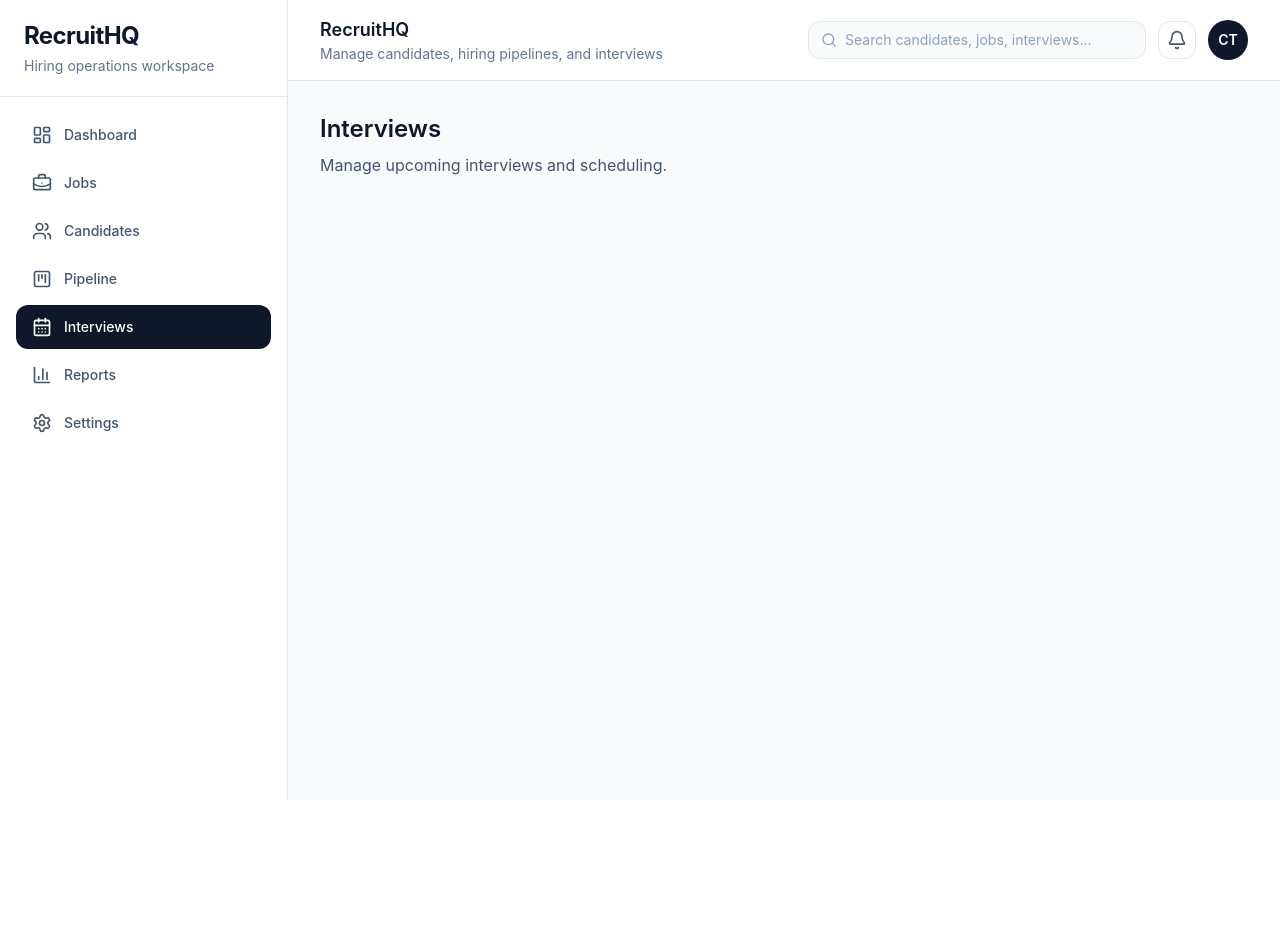
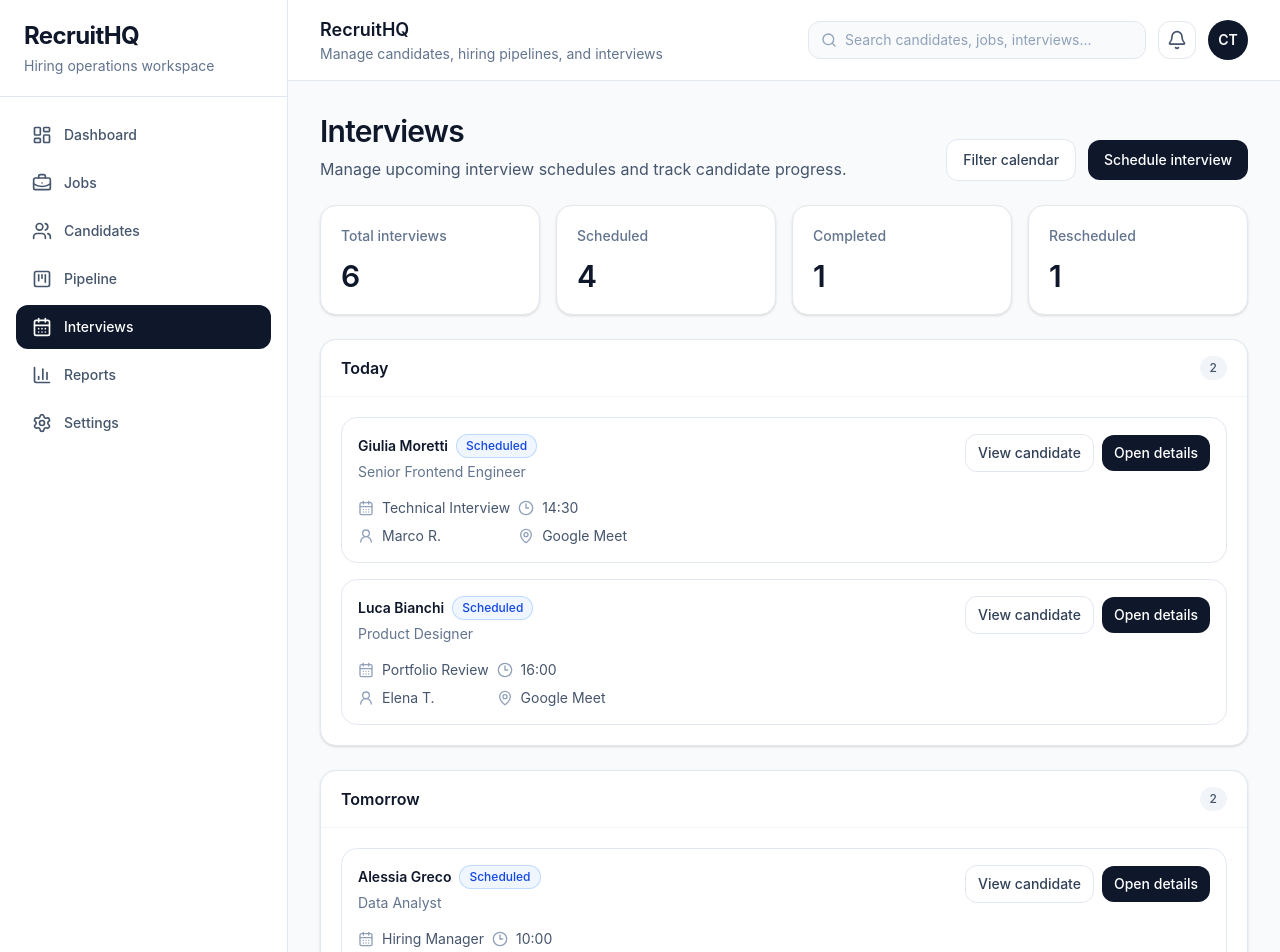
Before and after one commit to oemercemtabar/RecruitHQ, a React (Vite) app: page /interviews in a window 1280 px wide. Shown: the top 952 px of the page. Before the commit the page ends 800 px from the top, so only its background shows below. Built offline with nearby package versions, Linux system fonts and the light colour scheme.

Commit message:
feat: add interviews page with grouped schedule views

```diff
--- /dev/null
+++ b/src/components/interviews/InterviewGroupCard.tsx
@@ -0,0 +1,97 @@
+import { Link } from "react-router-dom";
+import { CalendarDays, Clock3, MapPin, UserRound } from "lucide-react";
+import type { Interview } from "../../types/interview";
+import { getInterviewStatusClasses } from "../../lib/interview-ui";
+
+type InterviewGroupCardProps = {
+  title: string;
+  items: Interview[];
+};
+
+export function InterviewGroupCard({
+  title,
+  items,
+}: InterviewGroupCardProps) {
+  return (
+    <section className="rounded-2xl border border-slate-200 bg-white shadow-sm">
+      <div className="border-b border-slate-100 px-5 py-4">
+        <div className="flex items-center justify-between gap-3">
+          <h3 className="text-base font-semibold text-slate-900">{title}</h3>
+          <span className="rounded-full bg-slate-100 px-2.5 py-1 text-xs font-medium text-slate-600">
+            {items.length}
+          </span>
+        </div>
+      </div>
+
+      <div className="p-5">
+        <div className="space-y-4">
+          {items.map((interview) => (
+            <article
+              key={interview.id}
+              className="rounded-2xl border border-slate-200 p-4"
+            >
+              <div className="flex flex-col gap-4 lg:flex-row lg:items-start lg:justify-between">
+                <div className="min-w-0">
+                  <div className="flex flex-wrap items-center gap-2">
+                    <h4 className="text-sm font-semibold text-slate-900">
+                      {interview.candidateName}
+                    </h4>
+                    <span
+                      className={`rounded-full px-2.5 py-1 text-xs font-medium ${getInterviewStatusClasses(
+                        interview.status,
+                      )}`}
+                    >
+                      {interview.status}
+                    </span>
+                  </div>
+
+                  <p className="mt-1 text-sm text-slate-500">{interview.role}</p>
+
+                  <div className="mt-4 grid gap-2 text-sm text-slate-600 sm:grid-cols-2">
+                    <div className="flex items-center gap-2">
+                      <CalendarDays className="h-4 w-4 text-slate-400" />
+                      <span>{interview.stage}</span>
+                    </div>
+
+                    <div className="flex items-center gap-2">
+                      <Clock3 className="h-4 w-4 text-slate-400" />
+                      <span>{interview.time}</span>
+                    </div>
+
+                    <div className="flex items-center gap-2">
+                      <UserRound className="h-4 w-4 text-slate-400" />
+                      <span>{interview.interviewer}</span>
+                    </div>
+
+                    <div className="flex items-center gap-2">
+                      <MapPin className="h-4 w-4 text-slate-400" />
+                      <span>{interview.location}</span>
+                    </div>
+                  </div>
+                </div>
+
+                <div className="flex shrink-0 items-center gap-2">
+                  <Link
+                    to={`/candidates/${interview.candidateId}`}
+                    className="rounded-xl border border-slate-200 px-3 py-2 text-sm font-medium text-slate-700 transition hover:bg-slate-50"
+                  >
+                    View candidate
+                  </Link>
+                  <button className="rounded-xl bg-slate-900 px-3 py-2 text-sm font-medium text-white transition hover:bg-slate-800">
+                    Open details
+                  </button>
+                </div>
+              </div>
+            </article>
+          ))}
+
+          {items.length === 0 ? (
+            <div className="rounded-2xl border border-dashed border-slate-300 bg-slate-50 px-4 py-10 text-center text-sm text-slate-400">
+              No interviews scheduled.
+            </div>
+          ) : null}
+        </div>
+      </div>
+    </section>
+  );
+}
--- a/src/components/pipeline/PipelineColumn.tsx
+++ b/src/components/pipeline/PipelineColumn.tsx
@@ -30,7 +30,7 @@ export function PipelineColumn({
   candidates,
 }: PipelineColumnProps) {
   return (
-    <section className="flex h-full min-h-[520px] flex-col rounded-2xl border border-slate-200 bg-slate-50">
+    <section className="flex h-full min-h-520px flex-col rounded-2xl border border-slate-200 bg-slate-50">
       <div className="border-b border-slate-200 p-4">
         <div className="flex items-center justify-between gap-3">
           <div className="flex items-center gap-3">
--- /dev/null
+++ b/src/data/mock/interviews.ts
@@ -0,0 +1,76 @@
+import type { Interview } from "../../types/interview";
+
+export const interviews: Interview[] = [
+  {
+    id: "int-1",
+    candidateId: "cand-1",
+    candidateName: "Giulia Moretti",
+    role: "Senior Frontend Engineer",
+    stage: "Technical Interview",
+    dateLabel: "Today",
+    time: "14:30",
+    interviewer: "Marco R.",
+    status: "Scheduled",
+    location: "Google Meet",
+  },
+  {
+    id: "int-2",
+    candidateId: "cand-2",
+    candidateName: "Luca Bianchi",
+    role: "Product Designer",
+    stage: "Portfolio Review",
+    dateLabel: "Today",
+    time: "16:00",
+    interviewer: "Elena T.",
+    status: "Scheduled",
+    location: "Google Meet",
+  },
+  {
+    id: "int-3",
+    candidateId: "cand-7",
+    candidateName: "Alessia Greco",
+    role: "Data Analyst",
+    stage: "Hiring Manager",
+    dateLabel: "Tomorrow",
+    time: "10:00",
+    interviewer: "Davide P.",
+    status: "Scheduled",
+    location: "HQ Office",
+  },
+  {
+    id: "int-4",
+    candidateId: "cand-3",
+    candidateName: "Sofia Conti",
+    role: "Talent Acquisition Partner",
+    stage: "Final Interview",
+    dateLabel: "Tomorrow",
+    time: "15:30",
+    interviewer: "Claudia T.",
+    status: "Rescheduled",
+    location: "Google Meet",
+  },
+  {
+    id: "int-5",
+    candidateId: "cand-8",
+    candidateName: "Davide Romano",
+    role: "Senior Frontend Engineer",
+    stage: "Recruiter Screening",
+    dateLabel: "This Week",
+    time: "11:00",
+    interviewer: "Francesca L.",
+    status: "Scheduled",
+    location: "Google Meet",
+  },
+  {
+    id: "int-6",
+    candidateId: "cand-5",
+    candidateName: "Francesca Russo",
+    role: "Senior Frontend Engineer",
+    stage: "Final Interview",
+    dateLabel: "This Week",
+    time: "17:00",
+    interviewer: "Marco R.",
+    status: "Completed",
+    location: "HQ Office",
+  },
+];
--- /dev/null
+++ b/src/lib/interview-ui.ts
@@ -0,0 +1,16 @@
+import type { InterviewStatus } from "../types/interview";
+
+export function getInterviewStatusClasses(status: InterviewStatus) {
+  switch (status) {
+    case "Scheduled":
+      return "bg-blue-50 text-blue-700 ring-1 ring-inset ring-blue-200";
+    case "Completed":
+      return "bg-emerald-50 text-emerald-700 ring-1 ring-inset ring-emerald-200";
+    case "Rescheduled":
+      return "bg-amber-50 text-amber-700 ring-1 ring-inset ring-amber-200";
+    case "Cancelled":
+      return "bg-rose-50 text-rose-700 ring-1 ring-inset ring-rose-200";
+    default:
+      return "bg-slate-100 text-slate-700 ring-1 ring-inset ring-slate-200";
+  }
+}
--- a/src/pages/InterviewsPage.tsx
+++ b/src/pages/InterviewsPage.tsx
@@ -1,10 +1,80 @@
+import { interviews } from "../data/mock/interviews";
+import { InterviewGroupCard } from "../components/interviews/InterviewGroupCard";
+
 export function InterviewsPage() {
+  const today = interviews.filter((item) => item.dateLabel === "Today");
+  const tomorrow = interviews.filter((item) => item.dateLabel === "Tomorrow");
+  const thisWeek = interviews.filter((item) => item.dateLabel === "This Week");
+
+  const scheduledCount = interviews.filter(
+    (item) => item.status === "Scheduled",
+  ).length;
+
+  const completedCount = interviews.filter(
+    (item) => item.status === "Completed",
+  ).length;
+
+  const rescheduledCount = interviews.filter(
+    (item) => item.status === "Rescheduled",
+  ).length;
+
   return (
-    <div>
-      <h2 className="text-2xl font-semibold text-slate-900">Interviews</h2>
-      <p className="mt-2 text-slate-600">
-        Manage upcoming interviews and scheduling.
-      </p>
+    <div className="space-y-6">
+      <div className="flex flex-col gap-4 lg:flex-row lg:items-end lg:justify-between">
+        <div>
+          <h2 className="text-3xl font-semibold tracking-tight text-slate-900">
+            Interviews
+          </h2>
+          <p className="mt-2 text-slate-600">
+            Manage upcoming interview schedules and track candidate progress.
+          </p>
+        </div>
+
+        <div className="flex flex-wrap items-center gap-3">
+          <button className="rounded-xl border border-slate-200 bg-white px-4 py-2.5 text-sm font-medium text-slate-700 transition hover:bg-slate-50">
+            Filter calendar
+          </button>
+          <button className="rounded-xl bg-slate-900 px-4 py-2.5 text-sm font-medium text-white transition hover:bg-slate-800">
+            Schedule interview
+          </button>
+        </div>
+      </div>
+
+      <section className="grid grid-cols-1 gap-4 md:grid-cols-2 xl:grid-cols-4">
+        <div className="rounded-2xl border border-slate-200 bg-white p-5 shadow-sm">
+          <p className="text-sm font-medium text-slate-500">Total interviews</p>
+          <p className="mt-3 text-3xl font-semibold text-slate-900">
+            {interviews.length}
+          </p>
+        </div>
+
+        <div className="rounded-2xl border border-slate-200 bg-white p-5 shadow-sm">
+          <p className="text-sm font-medium text-slate-500">Scheduled</p>
+          <p className="mt-3 text-3xl font-semibold text-slate-900">
+            {scheduledCount}
+          </p>
+        </div>
+
+        <div className="rounded-2xl border border-slate-200 bg-white p-5 shadow-sm">
+          <p className="text-sm font-medium text-slate-500">Completed</p>
+          <p className="mt-3 text-3xl font-semibold text-slate-900">
+            {completedCount}
+          </p>
+        </div>
+
+        <div className="rounded-2xl border border-slate-200 bg-white p-5 shadow-sm">
+          <p className="text-sm font-medium text-slate-500">Rescheduled</p>
+          <p className="mt-3 text-3xl font-semibold text-slate-900">
+            {rescheduledCount}
+          </p>
+        </div>
+      </section>
+
+      <div className="space-y-6">
+        <InterviewGroupCard title="Today" items={today} />
+        <InterviewGroupCard title="Tomorrow" items={tomorrow} />
+        <InterviewGroupCard title="This Week" items={thisWeek} />
+      </div>
     </div>
   );
 }
--- a/src/pages/PipelinePage.tsx
+++ b/src/pages/PipelinePage.tsx
@@ -68,7 +68,7 @@ export function PipelinePage() {
       </section>
 
       <section className="overflow-x-auto pb-2">
-        <div className="grid min-w-[1400px] grid-cols-6 gap-4">
+        <div className="grid min-w-1400px grid-cols-6 gap-4">
           {pipelineStages.map((stage) => (
             <PipelineColumn
               key={stage}
--- /dev/null
+++ b/src/types/interview.ts
@@ -0,0 +1,25 @@
+export type InterviewStatus =
+  | "Scheduled"
+  | "Completed"
+  | "Rescheduled"
+  | "Cancelled";
+
+export type InterviewStage =
+  | "Recruiter Screening"
+  | "Hiring Manager"
+  | "Technical Interview"
+  | "Portfolio Review"
+  | "Final Interview";
+
+export type Interview = {
+  id: string;
+  candidateId: string;
+  candidateName: string;
+  role: string;
+  stage: InterviewStage;
+  dateLabel: "Today" | "Tomorrow" | "This Week";
+  time: string;
+  interviewer: string;
+  status: InterviewStatus;
+  location: string;
+};
```
